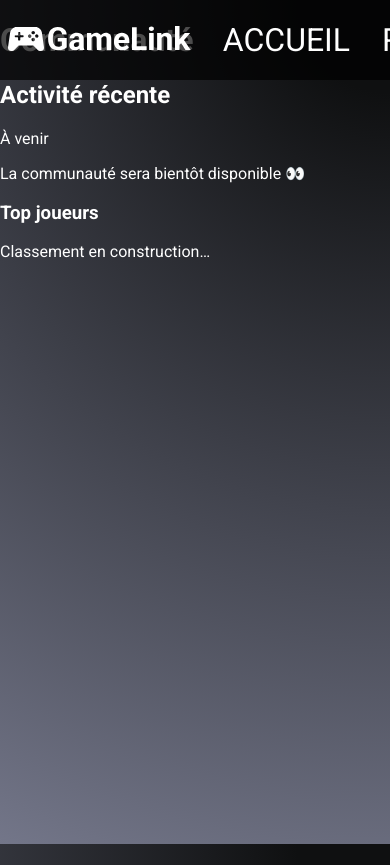
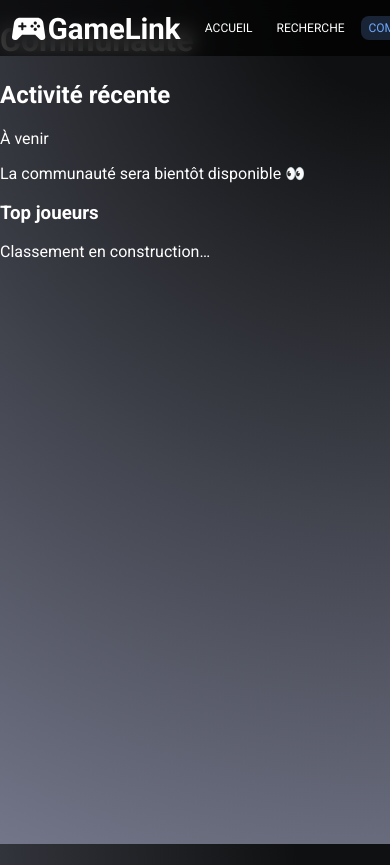
Before and after one commit to noahr78200/gamelink-project, a PHP site: page /ton-projet/PAGE/COMMUNAUTE.php in a window 390 px wide. Run offline with PHP 8.4, Linux system fonts and the light colour scheme.

Commit message:
connexion api

```diff
--- a/GameLink-main/CSS/HEADER.css
+++ b/GameLink-main/CSS/HEADER.css
@@ -1,22 +1,28 @@
-:root{
+/* ==========================================
+   HEADER.css - Header unifié pour tout le site
+   ========================================== */
+
+:root {
     --text-color: rgb(255, 255, 255);
     --background-color: radial-gradient(circle at top right, #0f1011 10%, #737689 100%);
 }
 
+/* Police Roboto */
 @font-face {
     font-family: 'Roboto';
-    src:url("../FONTS/Roboto-Regular.ttf");
+    src: url("../FONTS/Roboto-Regular.ttf");
     font-weight: 400;
     font-style: normal;
 }
 
 @font-face {
     font-family: 'Roboto';
-    src:url("../FONTS/Roboto-Bold.ttf");
+    src: url("../FONTS/Roboto-Bold.ttf");
     font-weight: 700;
     font-style: normal;
 }
 
+/* Style de base du body */
 body {
     margin: 0;
     min-height: 100vh;
@@ -26,12 +32,15 @@ body {
     font-family: 'Roboto', sans-serif;
 }
 
-a{
+a {
     text-decoration: none;
     color: var(--text-color);
 }
 
-body > header{
+/* ==========================================
+   HEADER PRINCIPAL
+   ========================================== */
+body > header {
     position: fixed;
     top: 0;
     left: 0;
@@ -43,20 +52,126 @@ body > header{
     align-items: center;
     box-sizing: border-box;
     background-color: rgba(0, 0, 0, 0.7);
+    backdrop-filter: blur(10px);
+    -webkit-backdrop-filter: blur(10px);
+    padding: 0 2%;
 }
 
-body > header > * {
-    margin: 1% 2%;
+/* Logo GameLink (à gauche) */
+body > header .logo {
+    height: 2.5rem;
+    width: auto;
+    display: block;
 }
 
+/* Menu de navigation */
 .Menu {
     display: flex;
     align-items: center;
     gap: 2rem;
-    font-size: 2rem;
+    font-size: 1.1rem;
+    font-weight: 500;
 }
 
-body > header a:last-child img {
-    height: 3.5em;
+/* Liens du menu */
+.Menu a {
+    color: var(--text-color);
+    padding: 0.5rem 1rem;
+    border-radius: 8px;
+    transition: all 0.3s ease;
+    white-space: nowrap;
+}
+
+.Menu a:hover {
+    background: rgba(255, 255, 255, 0.1);
+    transform: translateY(-2px);
+}
+
+/* Lien actif (page actuelle) */
+.Menu a.active {
+    background: rgba(110, 168, 255, 0.2);
+    color: #6ea8ff;
+}
+
+/* Icône de profil (à droite) */
+body > header > a:last-child img {
+    height: 2.5rem;
     width: auto;
+    border-radius: 50%;
+    transition: transform 0.3s ease;
 }
+
+body > header > a:last-child img:hover {
+    transform: scale(1.1);
+}
+
+/* ==========================================
+   RESPONSIVE - TABLETTE
+   ========================================== */
+@media (max-width: 1024px) {
+    .Menu {
+        font-size: 1rem;
+        gap: 1.5rem;
+    }
+
+    body > header .logo {
+        height: 2rem;
+    }
+
+    body > header > a:last-child img {
+        height: 2rem;
+    }
+}
+
+/* ==========================================
+   RESPONSIVE - MOBILE
+   ========================================== */
+@media (max-width: 768px) {
+    body > header {
+        height: 4rem;
+        padding: 0 1%;
+    }
+
+    .Menu {
+        font-size: 0.85rem;
+        gap: 1rem;
+    }
+
+    .Menu a {
+        padding: 0.4rem 0.7rem;
+    }
+
+    body > header .logo {
+        height: 1.8rem;
+    }
+
+    body > header > a:last-child img {
+        height: 1.8rem;
+    }
+}
+
+/* ==========================================
+   RESPONSIVE - PETIT MOBILE
+   ========================================== */
+@media (max-width: 480px) {
+    body > header {
+        height: 3.5rem;
+    }
+
+    .Menu {
+        font-size: 0.75rem;
+        gap: 0.5rem;
+    }
+
+    .Menu a {
+        padding: 0.3rem 0.5rem;
+    }
+
+    body > header .logo {
+        height: 1.5rem;
+    }
+
+    body > header > a:last-child img {
+        height: 1.5rem;
+    }
+}
--- a/GameLink-main/INCLUDES/header.php
+++ b/GameLink-main/INCLUDES/header.php
@@ -11,22 +11,33 @@ if (session_status() === PHP_SESSION_NONE) {
 
 // Inclure le fichier de vérification admin
 require_once __DIR__ . '/../INCLUDES/check_admin.php';
+
+// Récupérer le nom de la page actuelle pour mettre le lien en surbrillance
+$current_page = basename($_SERVER['PHP_SELF']);
 ?>
 <header>
     <nav class="Menu">
-        <a href="">
-            <img class="logo" src="../ICON/LogoComplet.svg" alt="Logo GameLink" width="">
+        <a href="ACCUEIL.php">
+            <img class="logo" src="../ICON/LogoComplet.svg" alt="Logo GameLink">
         </a>
-        <a href="ACCUEIL.php">ACCUEIL</a>
-        <a href="RECHERCHE.php">RECHERCHE</a>
-        <a href="COMMUNAUTE.php">COMMUNAUTÉ</a>
+        <a href="ACCUEIL.php" class="<?= $current_page === 'ACCUEIL.php' ? 'active' : '' ?>">
+            ACCUEIL
+        </a>
+        <a href="RECHERCHE.php" class="<?= $current_page === 'RECHERCHE.php' ? 'active' : '' ?>">
+            RECHERCHE
+        </a>
+        <a href="COMMUNAUTE.php" class="<?= $current_page === 'COMMUNAUTE.php' ? 'active' : '' ?>">
+            COMMUNAUTÉ
+        </a>
 
         <?php if (is_admin()): ?>
-            <!-- Ce lien ne s'affiche QUE pour l'ID joueur 7 -->
-            <a href="ADMIN.php">ADMIN</a>
+            <!-- Ce lien ne s'affiche QUE pour les admins -->
+            <a href="ADMIN.php" class="<?= $current_page === 'ADMIN.php' ? 'active' : '' ?>">
+                ADMIN
+            </a>
         <?php endif; ?>
     </nav>
-    <a href="">
-        <img src="../ICON/iconProfil.svg" alt="Logo Profil" width="">
+    <a href="PROFIL.php">
+        <img src="../ICON/iconProfil.svg" alt="Logo Profil">
     </a>
 </header>
```
